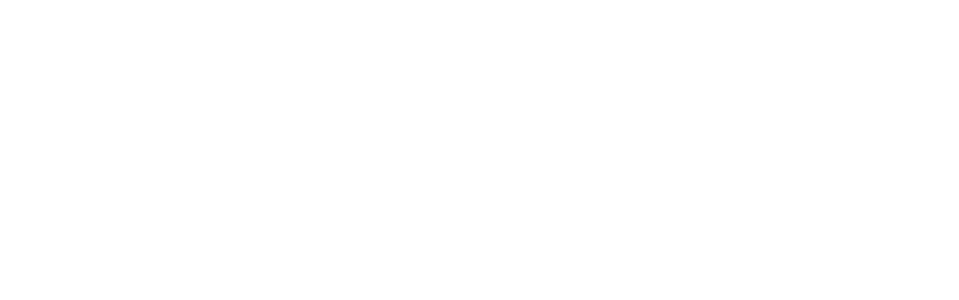
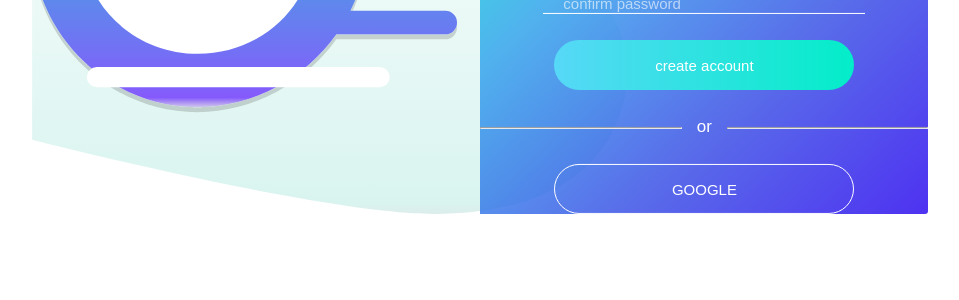
Before and after one commit to dmaish/metric-front-end, a React (Create React App) app: page /auth in a window 1280 px wide. Shown: the top 300 px of the page, without its empty margins (134-1093 px from the left). Built offline with nearby package versions, Linux system fonts and the light colour scheme; a web font is replaced by a local one.

Commit message:
register div styling complete

```diff
--- a/src/views/auth/index.js
+++ b/src/views/auth/index.js
@@ -16,7 +16,42 @@ class Auth extends Component {
     render() {
         return (
                 <div id="auth" style={styles.modalBackground} className="auth-modal">
-                    <div className="register-div">
+                    <div className="auth-div">
+                        <div className="register-div">
+                            <div className="title">
+                                REGISTER
+                            </div>
+                            <div className="tagline">
+                                Already have an account? Login here.
+                            </div>
+                            <div className="username input-container">
+                                <input placeholder="username"/>
+                                </div>
+                            <div className="email input-container">
+                                <input placeholder="email"/>
+                            </div>
+                            <div className="password input-container">
+                                <input placeholder="password"/>
+                            </div>
+                            <div className="confirm-pass input-container">
+                                <input placeholder="confirm password"/>
+                            </div>
+                            <div className="input-container">
+                                <button className="auth-button">
+                                    create account
+                                </button>
+                            </div>
+                            <div className="input-container">
+                                <div className="horizontal-line"><hr/></div>
+                                <div style={{display: 'inline-block', fontSize: '17px', width: '10%', color: '#ffffff'}}>or</div>
+                                <div className="horizontal-line"><hr/></div>
+                            </div>
+                            <div className="input-container">
+                                <button className="google-button">
+                                    GOOGLE
+                                </button>
+                            </div>
+                        </div>
                     </div>
                 </div>
         );
--- a/src/views/auth/index.scss
+++ b/src/views/auth/index.scss
@@ -13,18 +13,74 @@
     border-radius: 3px;
 
 
-    .register-div{
+    .auth-div{
         position: relative;
-        display: grid;
         top: 0;
         width: 50%;
         height: 100%;
         z-index: 5;
-        background-color: blue;
         left: 50%;
         border-bottom-right-radius: 3px;
         border-top-right-radius: 3px;
-        background-image: linear-gradient(to right bottom, #05f7d2, #1c95e6, #4e32f1, #3f0acf);
+        background: linear-gradient(to right bottom, rgba(5,247,210, 0.85) , rgba(43, 159, 236, 0.8), rgba(47,70,228,0.8), rgba(78,50,241,1));
         // background-image: linear-gradient(to right bottom, #8356fd, #0096ff, #00c0ff, #00dffb, #05f7d2);
+    }
+
+    .register-div {
+        position: relative;
+        top: 10%;
+        .title {
+            color: #ffffff;
+            font-weight: bold;
+            font-size: 20px;
+            text-align: center;
+        }
+        .tagline {
+            color: #ffffff;
+            text-align: center;
+            font-size: 15px;
+            font-style: italic;
+        }
+        .input-container {
+            text-align: center;
+            margin-top: 6%;
+        }
+        input {
+            width: 67%;
+            background: none;
+            margin: 0 auto;
+            font-size: 15px;
+            color: #ffffff;
+            outline: none;
+            border: none;
+            border-bottom: 1px solid #ffffff;
+            padding-left: 20px;
+        }
+        ::placeholder { /* Chrome, Firefox, Opera, Safari 10.1+ */
+            color: #ffffff;
+            opacity: 0.6; /* Firefox */
+        }
+        button {
+            width: 67%;
+            height: 50px;
+            border-radius: 25px;
+            outline: none;
+            border: none;
+            color: #ffffff;
+            cursor: pointer;
+            font-size: 15px;
+            background: none;
+        }
+        .auth-button {
+            background-image: linear-gradient(to right,  #57d8f7, #03EDC9);
+        }
+        .google-button {
+            border: 1px solid #ffffff;
+        }
+        .horizontal-line {
+            width: 45%;
+            display: inline-block;
+            vertical-align: middle;
+        }
+    }
 }
-}
```
